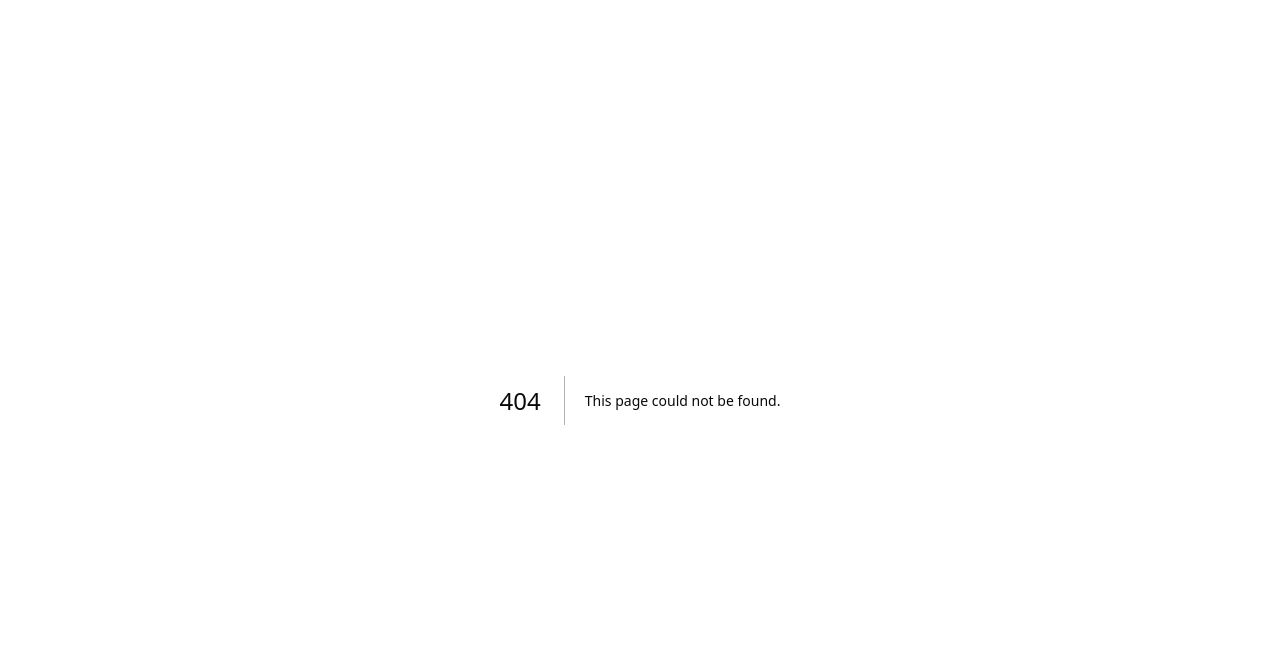
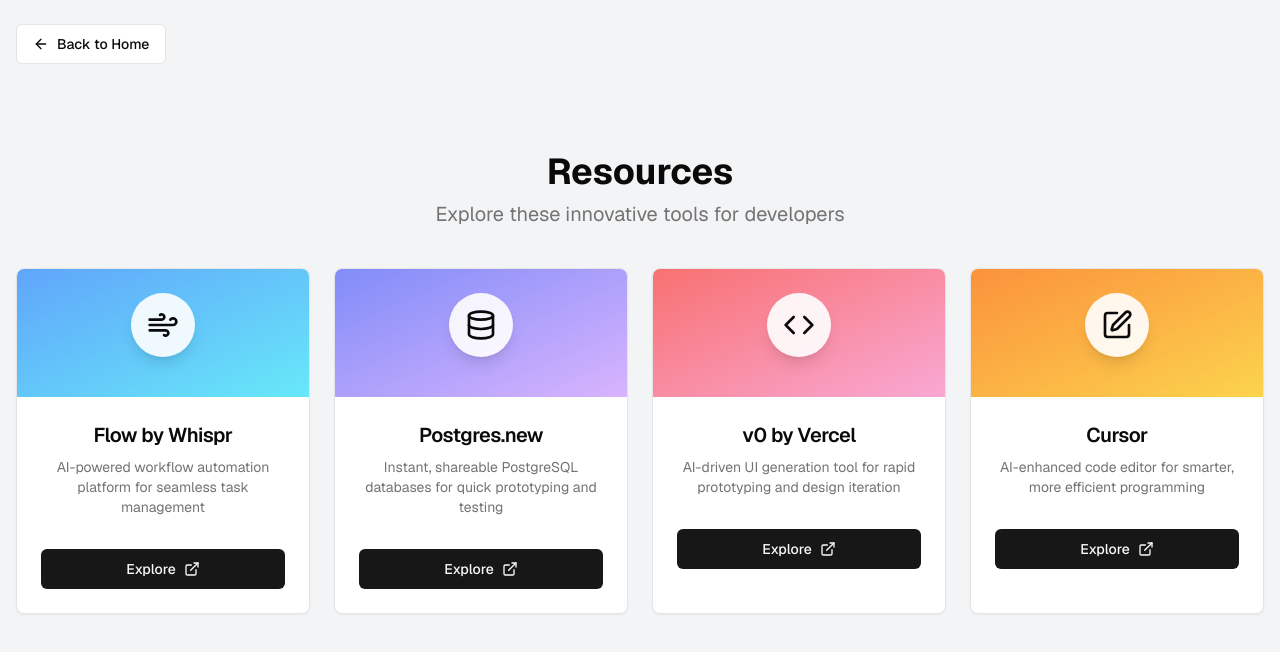
Before and after one commit to eirikhaugstulen/all-devs-24, a Next.js app: page /resources in a window 1280 px wide. Before the commit this address had no page. Shown: the top 652 px of the page. Built offline with nearby package versions, Linux system fonts and the light colour scheme.

Commit message:
feat: Update page link to /resources

```diff
--- a/app/page.tsx
+++ b/app/page.tsx
@@ -22,7 +22,7 @@
         <div className='relative z-10 space-x-5 pb-20 md:pb-0'>
           <ConfettiButtonWrapper />
 
-          <Link href="/products">
+          <Link href="/resources">
             <Button
               variant="outline"
             >
--- /dev/null
+++ b/app/resources/page.tsx
@@ -0,0 +1,25 @@
+import { KeynoteResources } from "@/components/keynote-resources"
+import { Metadata } from 'next'
+import { Button } from "@/components/ui/button"
+import Link from "next/link"
+import { ArrowLeftIcon } from "lucide-react"
+
+export const metadata: Metadata = {
+  title: 'Resources | all_devs 24',
+  description: 'Explore innovative tools and resources for developers at all_devs 24',
+}
+
+export default function ResourcesPage() {
+  return (
+    <main className="min-h-screen bg-gray-100">
+      <div className="container mx-auto py-6 px-4">
+        <Link href="/">
+          <Button variant="outline" className="mb-6">
+            <ArrowLeftIcon className="mr-2 h-4 w-4" /> Back to Home
+          </Button>
+        </Link>
+      </div>
+      <KeynoteResources />
+    </main>
+  )
+}
--- /dev/null
+++ b/components/keynote-resources.tsx
@@ -0,0 +1,77 @@
+'use client'
+
+import { Card, CardContent, CardDescription, CardFooter, CardHeader, CardTitle } from "@/components/ui/card"
+import { Button } from "@/components/ui/button"
+import { ExternalLinkIcon, WindIcon, DatabaseIcon, CodeIcon, EditIcon } from "lucide-react"
+
+interface Resource {
+  title: string
+  description: string
+  link: string
+  icon: React.ReactNode
+  color: string
+}
+
+const resources: Resource[] = [
+  {
+    title: "Flow by Whispr",
+    description: "AI-powered workflow automation platform for seamless task management",
+    link: "https://www.flowvoice.ai",
+    icon: <WindIcon className="h-8 w-8" />,
+    color: "from-blue-400 to-cyan-300",
+  },
+  {
+    title: "Postgres.new",
+    description: "Instant, shareable PostgreSQL databases for quick prototyping and testing",
+    link: "https://postgres.new",
+    icon: <DatabaseIcon className="h-8 w-8" />,
+    color: "from-indigo-400 to-purple-300",
+  },
+  {
+    title: "v0 by Vercel",
+    description: "AI-driven UI generation tool for rapid prototyping and design iteration",
+    link: "https://v0.dev",
+    icon: <CodeIcon className="h-8 w-8" />,
+    color: "from-red-400 to-pink-300",
+  },
+  {
+    title: "Cursor",
+    description: "AI-enhanced code editor for smarter, more efficient programming",
+    link: "https://cursor.sh",
+    icon: <EditIcon className="h-8 w-8" />,
+    color: "from-orange-400 to-amber-300",
+  },
+]
+
+export function KeynoteResources() {
+  return (
+    <div className="container mx-auto py-10 px-4">
+      <div className="text-center mb-10">
+        <h1 className="text-4xl font-bold mb-2">Resources</h1>
+        <p className="text-xl text-muted-foreground">Explore these innovative tools for developers</p>
+      </div>
+      <div className="grid grid-cols-1 md:grid-cols-2 lg:grid-cols-4 gap-6">
+        {resources.map((resource, index) => (
+          <Card key={index} className="group hover:shadow-lg transition-shadow duration-300 overflow-hidden">
+            <CardHeader className={`bg-gradient-to-br ${resource.color} p-6 transition-all duration-300 group-hover:scale-105`}>
+              <div className="w-16 h-16 rounded-full bg-white/90 flex items-center justify-center mb-4 mx-auto shadow-lg">
+                {resource.icon}
+              </div>
+            </CardHeader>
+            <CardContent className="pt-6">
+              <CardTitle className="text-xl mb-2 text-center">{resource.title}</CardTitle>
+              <CardDescription className="text-center">{resource.description}</CardDescription>
+            </CardContent>
+            <CardFooter className="pt-2 pb-6">
+              <Button className="w-full" asChild>
+                <a href={resource.link} target="_blank" rel="noopener noreferrer">
+                  Explore <ExternalLinkIcon className="ml-2 h-4 w-4" />
+                </a>
+              </Button>
+            </CardFooter>
+          </Card>
+        ))}
+      </div>
+    </div>
+  )
+}
--- /dev/null
+++ b/components/ui/card.tsx
@@ -0,0 +1,79 @@
+import * as React from "react"
+
+import { cn } from "@/lib/utils"
+
+const Card = React.forwardRef<
+  HTMLDivElement,
+  React.HTMLAttributes<HTMLDivElement>
+>(({ className, ...props }, ref) => (
+  <div
+    ref={ref}
+    className={cn(
+      "rounded-lg border bg-card text-card-foreground shadow-sm",
+      className
+    )}
+    {...props}
+  />
+))
+Card.displayName = "Card"
+
+const CardHeader = React.forwardRef<
+  HTMLDivElement,
+  React.HTMLAttributes<HTMLDivElement>
+>(({ className, ...props }, ref) => (
+  <div
+    ref={ref}
+    className={cn("flex flex-col space-y-1.5 p-6", className)}
+    {...props}
+  />
+))
+CardHeader.displayName = "CardHeader"
+
+const CardTitle = React.forwardRef<
+  HTMLParagraphElement,
+  React.HTMLAttributes<HTMLHeadingElement>
+>(({ className, ...props }, ref) => (
+  <h3
+    ref={ref}
+    className={cn(
+      "text-2xl font-semibold leading-none tracking-tight",
+      className
+    )}
+    {...props}
+  />
+))
+CardTitle.displayName = "CardTitle"
+
+const CardDescription = React.forwardRef<
+  HTMLParagraphElement,
+  React.HTMLAttributes<HTMLParagraphElement>
+>(({ className, ...props }, ref) => (
+  <p
+    ref={ref}
+    className={cn("text-sm text-muted-foreground", className)}
+    {...props}
+  />
+))
+CardDescription.displayName = "CardDescription"
+
+const CardContent = React.forwardRef<
+  HTMLDivElement,
+  React.HTMLAttributes<HTMLDivElement>
+>(({ className, ...props }, ref) => (
+  <div ref={ref} className={cn("p-6 pt-0", className)} {...props} />
+))
+CardContent.displayName = "CardContent"
+
+const CardFooter = React.forwardRef<
+  HTMLDivElement,
+  React.HTMLAttributes<HTMLDivElement>
+>(({ className, ...props }, ref) => (
+  <div
+    ref={ref}
+    className={cn("flex items-center p-6 pt-0", className)}
+    {...props}
+  />
+))
+CardFooter.displayName = "CardFooter"
+
+export { Card, CardHeader, CardFooter, CardTitle, CardDescription, CardContent }
```
